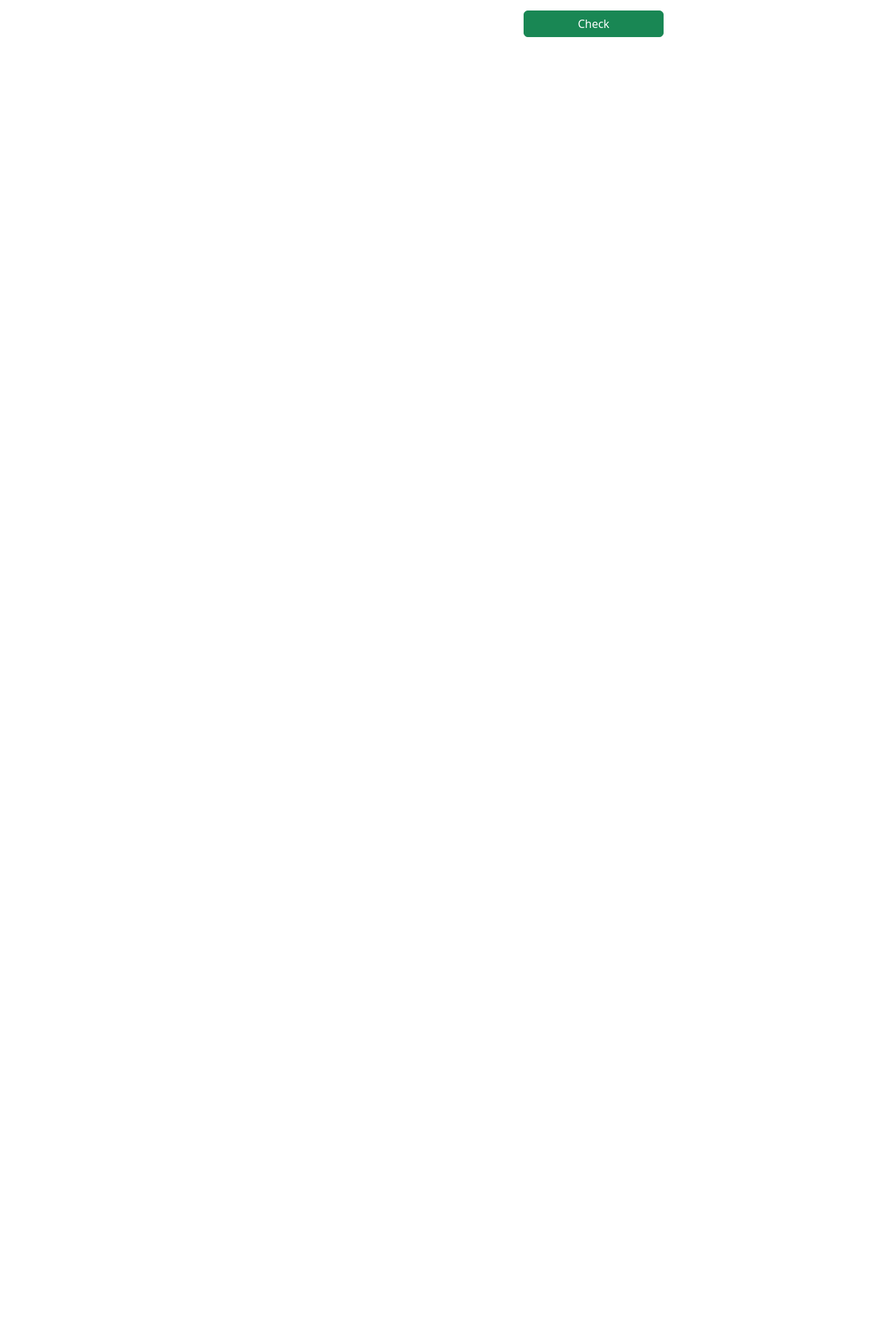
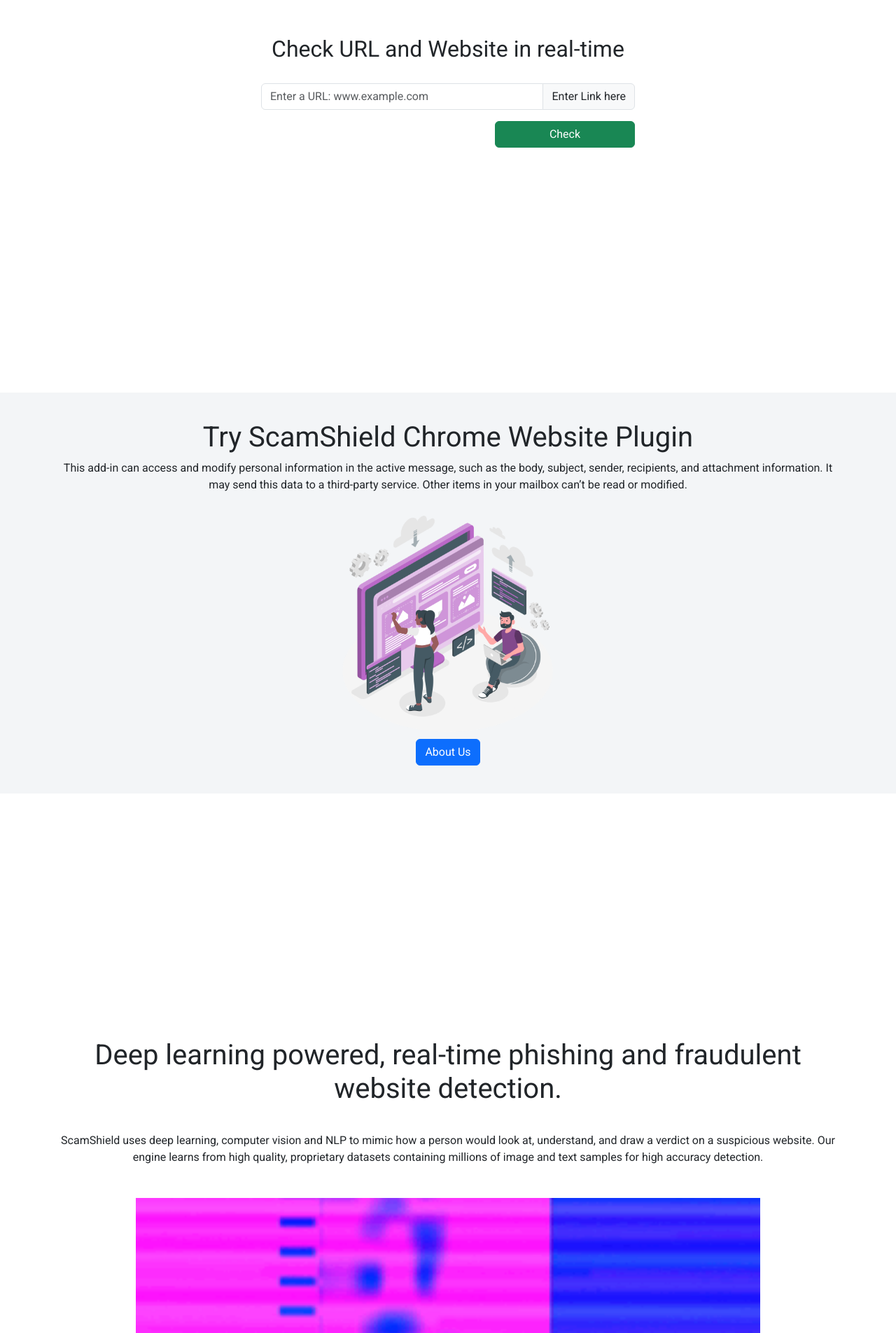
Before and after one commit to Vaani-pathariya/kavach, a React (Create React App) app: page / in a window 1280 px wide. Shown: the part 155-2060 px from the top of the page at 70% size. Before the commit the page ends 800 px from the top, so only its background shows below. Built offline with nearby package versions, Linux system fonts and the light colour scheme.

Commit message:
Add new files and Update files

```diff
--- a/public/index.html
+++ b/public/index.html
@@ -13,6 +13,9 @@
 
 <body>
   <div id="root"></div>
+  <!-- Font Awesome script file -->
+  <script src="https://kit.fontawesome.com/e4f7de7fef.js" crossorigin="anonymous"></script>
+  <!-- Bootstrap script file -->
   <script src="https://cdn.jsdelivr.net/npm/bootstrap@5.3.0-alpha3/dist/js/bootstrap.bundle.min.js"
     integrity="sha384-ENjdO4Dr2bkBIFxQpeoTz1HIcje39Wm4jDKdf19U8gI4ddQ3GYNS7NTKfAdVQSZe"
     crossorigin="anonymous"></script>
--- a/public/styles.css
+++ b/public/styles.css
@@ -1,12 +1,73 @@
+/* Fonts import */
+@import url('https://fonts.googleapis.com/css2?family=Roboto:wght@400;700&display=swap');
+
+
+* {
+    margin: 0;
+    padding: 0;
+    box-sizing: border-box;
+    font-family: 'Roboto', sans-serif;
+}
+
+/* Utility Classes */
+
+.flex {
+    display: flex;
+}
+
+/* Check-bar */
+
+.check-bar-container {
+    margin-top: 150px;
+}
+
+.check-bar-container h2 {
+    text-align: center;
+}
+
 .check-bar {
-    margin-top: 60px;
+    margin-top: 30px;
     width: 50%;
     display: flex;
     flex-direction: column;
     align-items: flex-end;
+    justify-content: space-around;
 }
 
 .check-btn {
     width: 200px;
+}
 
+/* CTA Section */
+
+.cta-container {
+    background-color: #f3f5f7;
+    padding: 40px;
+    margin-top: 350px;
 }
+
+.cta-main-content {
+    flex-direction: column;
+    align-items: center;
+    text-align: center;
+}
+
+.cta-image{
+    width: 30%;
+}
+
+/* Feature section */
+.feature-container{
+    margin-top: 350px;
+}
+
+.feature-main-content{
+    flex-direction: column;
+    align-items: center;
+    text-align: center;
+    gap: 30px;
+}
+
+.feature-image{
+    width: 80%;
+}
--- a/src/components/App.jsx
+++ b/src/components/App.jsx
@@ -1,12 +1,24 @@
 import React from 'react'
 import Navbar from './Navbar'
 import CheckBar from './CheckBar'
+import CTA from './CTA'
+import Feature from './Feature'
 
 export default function App() {
     return (
         <div>
             <Navbar />
             <CheckBar />
+            <CTA/>
+            <Feature/>
+            <br />
+            <br />
+            <br />
+            <br />
+            <br />
+            <br />
+            <br />
+            <br />
         </div>
     )
 }
--- /dev/null
+++ b/src/components/CTA.jsx
@@ -0,0 +1,15 @@
+import React from 'react'
+import ctaImage from '../Images/001.png'
+
+export default function () {
+    return (
+        <div className='cta-container'>
+            <div className="container cta-main-content flex">
+                <h1>Try ScamShield Chrome Website Plugin</h1>
+                <p>This add-in can access and modify personal information in the active message, such as the body, subject, sender, recipients, and attachment information. It may send this data to a third-party service. Other items in your mailbox can’t be read or modified.</p>
+                <img src={ctaImage} className='cta-image' alt="" />
+                <button type="button" class="btn btn-primary">About Us</button>
+            </div>
+        </div>
+    )
+}
--- a/src/components/CheckBar.jsx
+++ b/src/components/CheckBar.jsx
@@ -3,7 +3,8 @@
 export default function
     () {
     return (
-        <div>
+        <div className='container check-bar-container'>
+            <h2>Check URL and Website in real-time</h2>
             <form action="" className='container check-bar'>
                 <div class="input-group mb-3">
                     <input type="text" class="form-control" placeholder="Enter a URL: www.example.com" aria-label="Recipient's username" aria-describedby="basic-addon2" required='required' />
--- /dev/null
+++ b/src/components/Feature.jsx
@@ -0,0 +1,17 @@
+import React from 'react'
+import gif from '../Images/002.gif'
+
+export default function
+    () {
+    return (
+        <div>
+            <div className='feature-container'>
+                <div className="container feature-main-content flex">
+                    <h1>Deep learning powered, real-time phishing and fraudulent website detection.</h1>
+                    <p>ScamShield uses deep learning, computer vision and NLP to mimic how a person would look at, understand, and draw a verdict on a suspicious website. Our engine learns from high quality, proprietary datasets containing millions of image and text samples for high accuracy detection.</p>
+                    <img src={gif} className='feature-image' alt="" />
+                </div>
+            </div>
+        </div>
+    )
+}
```
Also changed, not shown: src/Images/001.png (added), src/Images/002.gif (added).
